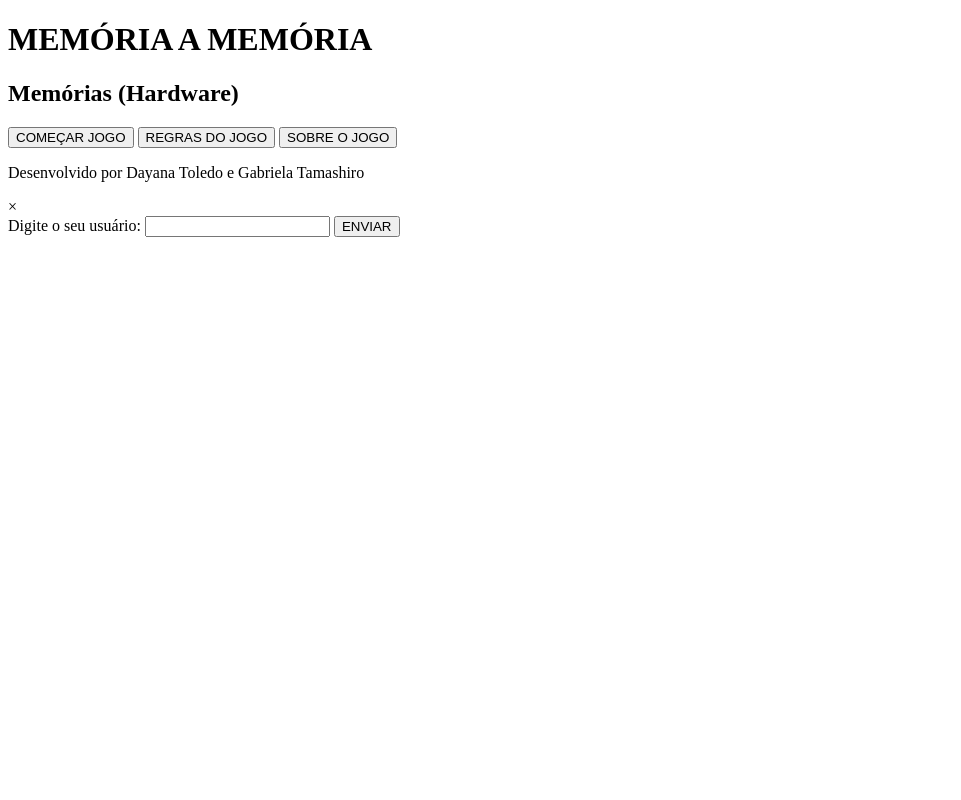
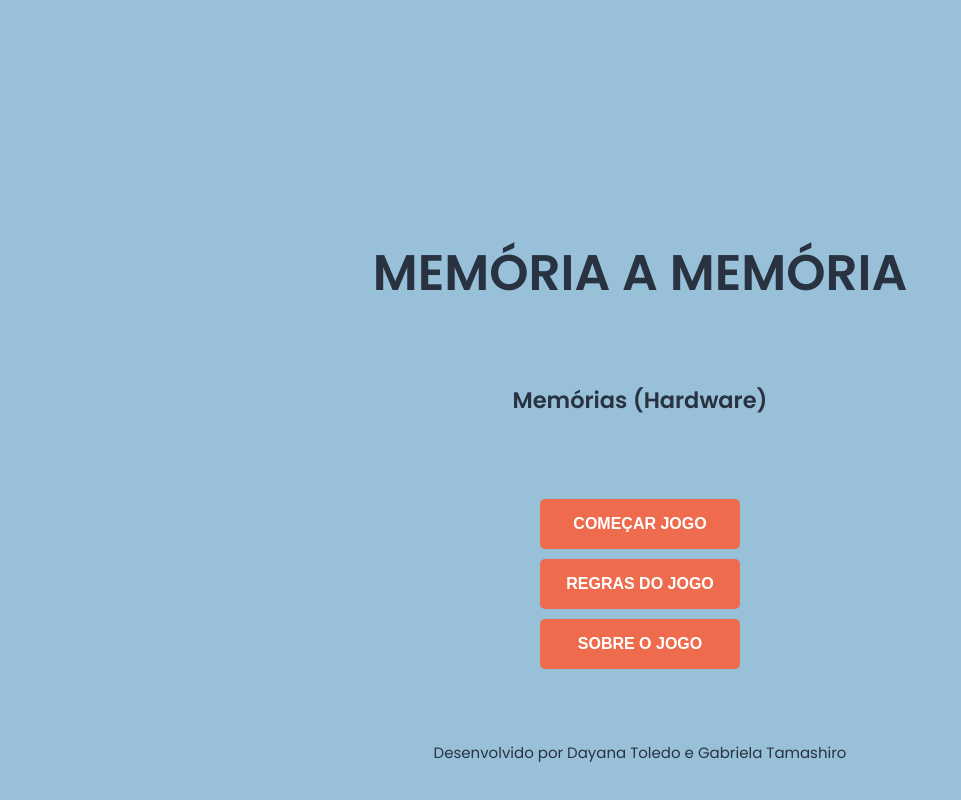
Before and after one commit to DayaToledo/FPGA-memoryToMemory, a website: page src/views/home.html in a window 1280 px wide. Shown: the whole page, without its empty margins (0-961 px from the left). Drawn offline with nearby package versions, Linux system fonts and the light colour scheme.

Commit message:
Minor adjusts

```diff
--- a/src/views/home.html
+++ b/src/views/home.html
@@ -8,7 +8,7 @@
       href="https://fonts.googleapis.com/css2?family=Archivo:wght@400;700&amp;family=Poppins:wght@400;600&amp;display=swap"
       rel="stylesheet"
     />
-    <link rel="stylesheet" type="text/css" scr="/styles/home.css" />
+    <link rel="stylesheet" type="text/css" href="/styles/home.css" />
     <title>Memória a Memória</title>
     <script
       src="https://cdnjs.cloudflare.com/ajax/libs/jquery/3.6.0/jquery.min.js"
```
